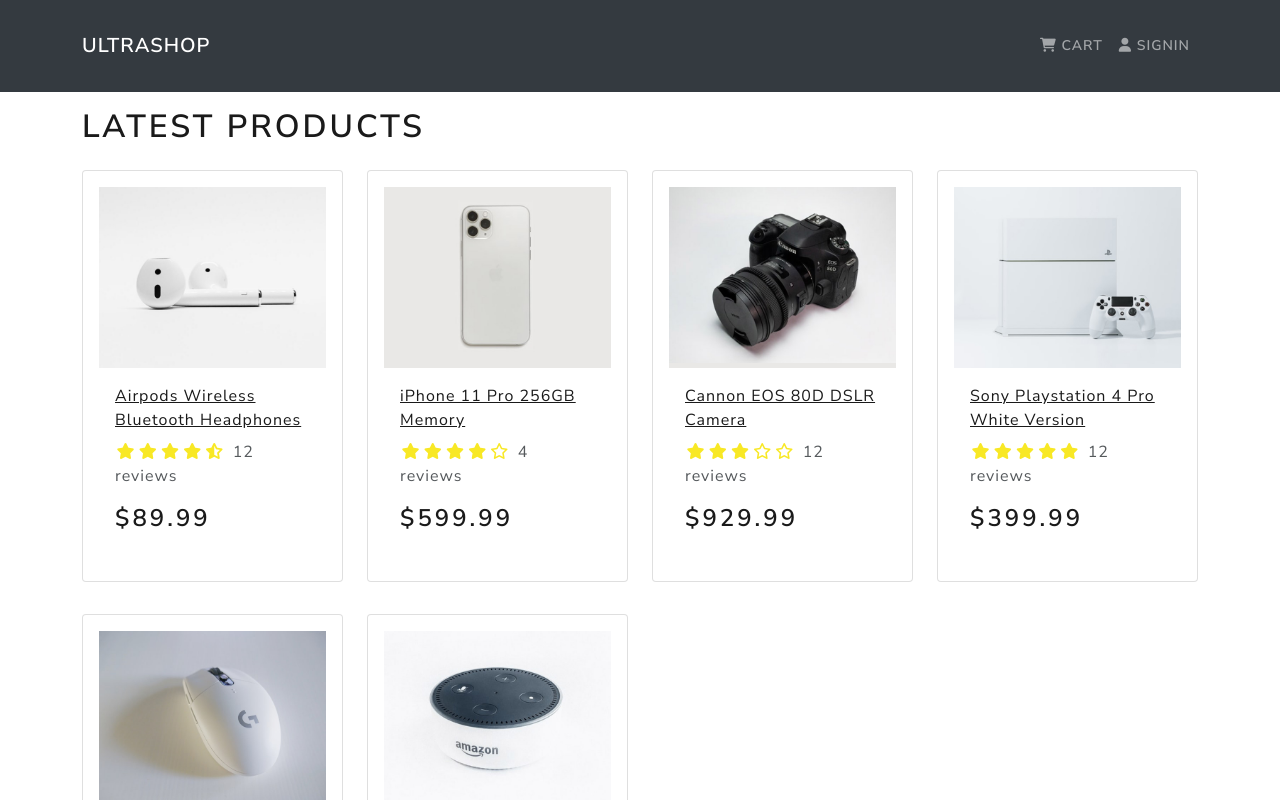
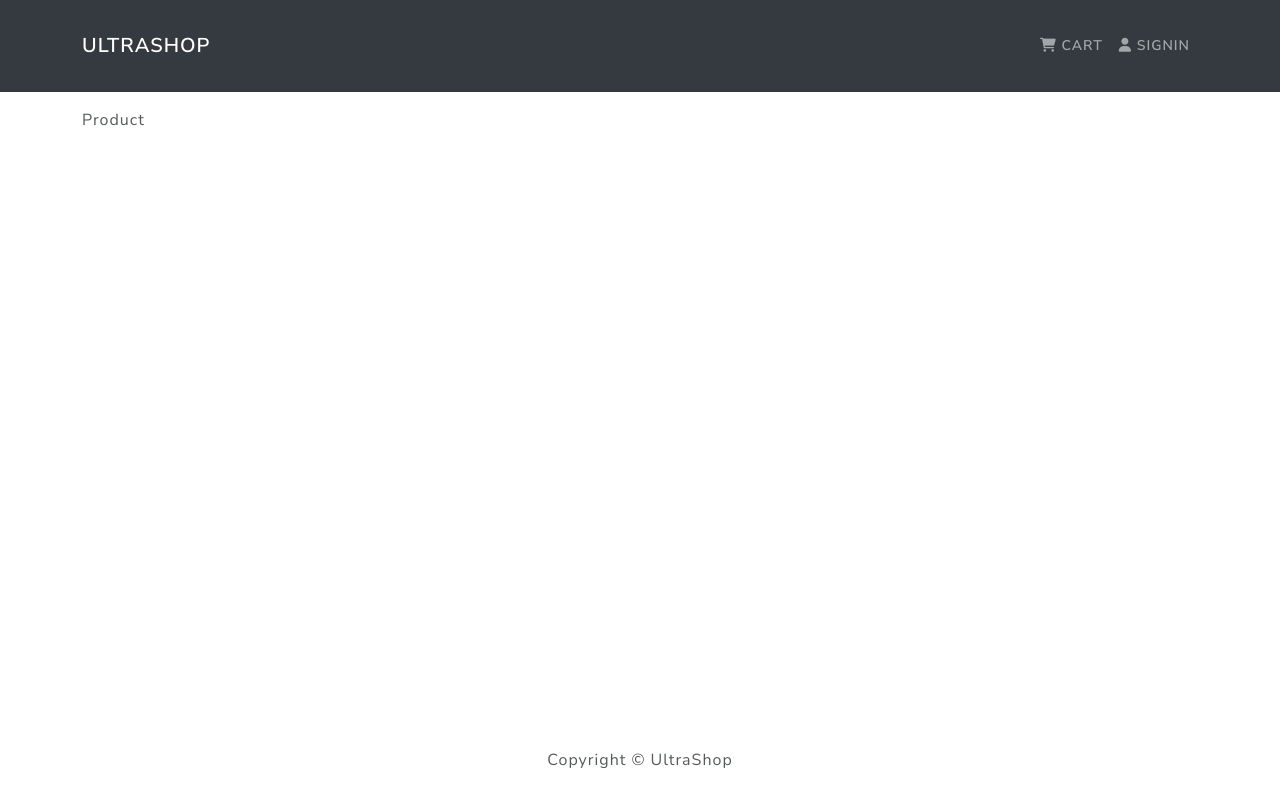
Before and after one commit to demola07/ultraShop, a React (Create React App) app in the folder frontend/: page /product/1 in a window 1280 px wide. Shown: the top 800 px of the page. Built offline with nearby package versions, Linux system fonts and the light colour scheme.

Commit message:
add routing to application

```diff
--- a/frontend/package.json
+++ b/frontend/package.json
@@ -9,6 +9,8 @@
     "react": "^18.1.0",
     "react-bootstrap": "^2.4.0",
     "react-dom": "^18.1.0",
+    "react-router-bootstrap": "^0.26.1",
+    "react-router-dom": "^6.3.0",
     "react-scripts": "5.0.1",
     "web-vitals": "^2.1.4"
   },
--- a/frontend/src/App.js
+++ b/frontend/src/App.js
@@ -1,19 +1,24 @@
+import { BrowserRouter as Router, Route, Routes } from 'react-router-dom'
 import { Container } from 'react-bootstrap'
 import Header from './components/Header'
 import Footer from './components/Footer'
 import HomeScreen from './screens/HomeScreen'
+import ProductScreen from './screens/ProductScreen'
 
 const App = () => {
 	return (
-		<>
+		<Router>
 			<Header />
 			<main className='py-3'>
 				<Container>
-					<HomeScreen />
+					<Routes>
+						<Route path='/' element={<HomeScreen />} />
+						<Route path='/product/:id' element={<ProductScreen />} />
+					</Routes>
 				</Container>
 			</main>
 			<Footer />
-		</>
+		</Router>
 	)
 }
 
--- a/frontend/src/components/Header.js
+++ b/frontend/src/components/Header.js
@@ -1,4 +1,5 @@
 import React from 'react'
+import { LinkContainer } from 'react-router-bootstrap'
 import { Navbar, Nav, Container } from 'react-bootstrap'
 
 const Header = () => {
@@ -6,16 +7,22 @@
 		<header>
 			<Navbar bg='dark' variant='dark' expand='lg' collapseOnSelect>
 				<Container>
-					<Navbar.Brand href='/'>UltraShop</Navbar.Brand>
+					<LinkContainer to='/'>
+						<Navbar.Brand>UltraShop</Navbar.Brand>
+					</LinkContainer>
 					<Navbar.Toggle aria-controls='basic-navbar-nav' />
 					<Navbar.Collapse id='basic-navbar-nav'>
 						<Nav className='ms-auto'>
-							<Nav.Link href='/cart'>
-								<i className='fas fa-shopping-cart'></i> Cart
-							</Nav.Link>
-							<Nav.Link href='/login'>
-								<i className='fas fa-user'></i> Signin
-							</Nav.Link>
+							<LinkContainer to='/cart'>
+								<Nav.Link>
+									<i className='fas fa-shopping-cart'></i> Cart
+								</Nav.Link>
+							</LinkContainer>
+							<LinkContainer to='/login'>
+								<Nav.Link>
+									<i className='fas fa-user'></i> Signin
+								</Nav.Link>
+							</LinkContainer>
 						</Nav>
 					</Navbar.Collapse>
 				</Container>
--- a/frontend/src/components/Product.js
+++ b/frontend/src/components/Product.js
@@ -1,20 +1,21 @@
 import React from 'react'
+import { Link } from 'react-router-dom'
 import { Card } from 'react-bootstrap'
 import Rating from './Rating'
 
 const Product = ({ product }) => {
 	return (
 		<Card className='my-3 p-3 rounded'>
-			<a href={`/product/${product._id}`}>
+			<Link to={`/product/${product._id}`}>
 				<Card.Img src={product.image} variant='top' />
-			</a>
+			</Link>
 
 			<Card.Body>
-				<a href={`/product/${product._id}`}>
+				<Link to={`/product/${product._id}`}>
 					<Card.Title as='div'>
 						<strong>{product.name}</strong>
 					</Card.Title>
-				</a>
+				</Link>
 
 				<Card.Text as='div'>
 					<Rating
--- /dev/null
+++ b/frontend/src/screens/ProductScreen.js
@@ -0,0 +1,7 @@
+import React from 'react'
+
+const ProductScreen = () => {
+	return <div>Product</div>
+}
+
+export default ProductScreen
```
Also changed, not shown: 1 other file (tests, documents, lock files or other folders).
